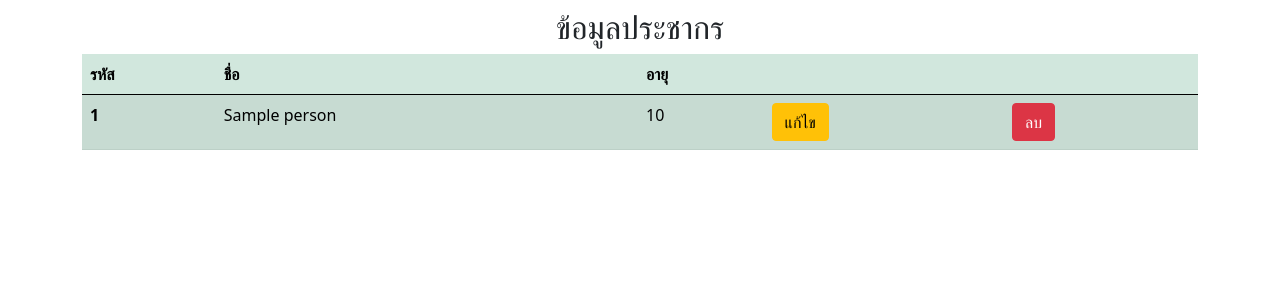
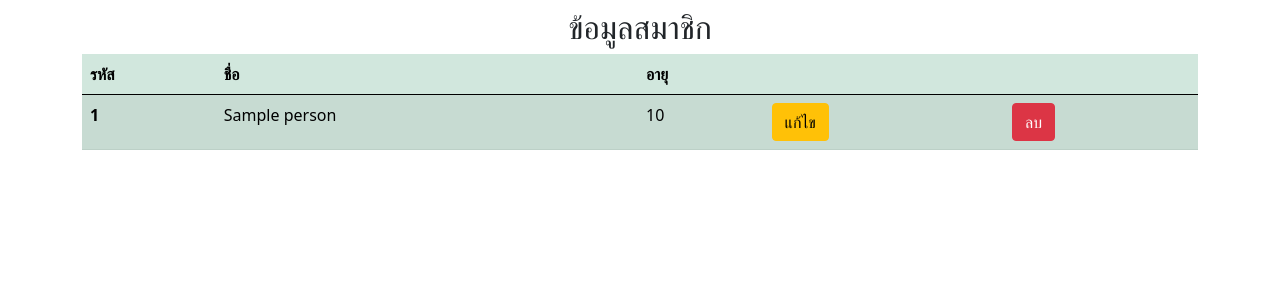
Before and after one commit to KSPIAS/Python-Django-Github, a Django app: template myapp/templates/index.html in a window 1280 px wide. Shown: the part 56-356 px from the top of the page. Run offline with Django 5.2, Linux system fonts and the light colour scheme; the template is opened without the code that fills it: most values are stand-ins (such as "Sample title", 1, 10 or a date in 2020).

Commit message:
File index.html: Modify code <h2 class=text-center>ข้อมูลสมาชิก</h2>

```diff
--- a/myapp/templates/index.html
+++ b/myapp/templates/index.html
@@ -6,7 +6,7 @@
 
 {% block content %}
     <!-- {{all_person}} -->
-    <h2 class="text-center">ข้อมูลประชากร</h2>
+    <h2 class="text-center">ข้อมูลสมาชิก</h2>
     <table class="table table-success table-striped">
         <thead>
         <tr>
```
